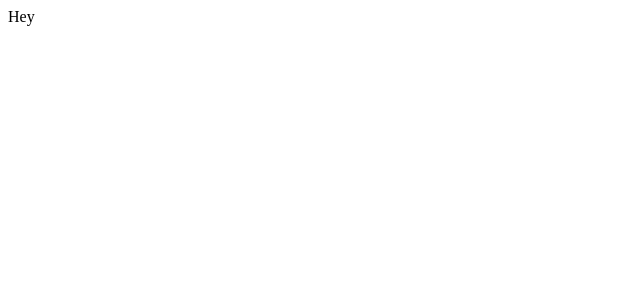
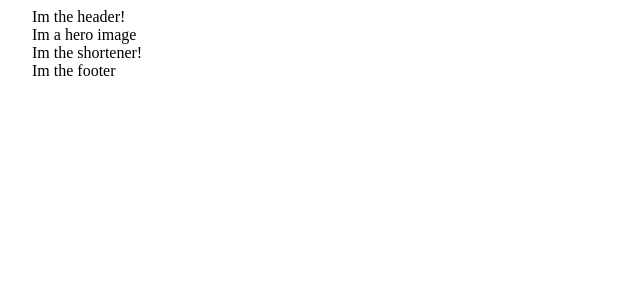
Before and after one commit to ericellb/Lightning-Link, a React (Create React App) app in the folder client/: page / in a window 1280 px wide. Shown: the top 300 px of the page, without its empty margins (0-640 px from the left). Built offline with nearby package versions, Linux system fonts and the light colour scheme.

Commit message:
More skeleton + dependancies

```diff
--- a/client/package.json
+++ b/client/package.json
@@ -5,7 +5,9 @@
   "dependencies": {
     "@material-ui/core": "^4.4.3",
     "@material-ui/icons": "^4.4.3",
+    "@types/jest": "^24.0.18",
     "@types/material-ui": "^0.21.7",
+    "@types/node": "^12.7.8",
     "@types/react": "^16.9.3",
     "@types/react-dom": "^16.9.1",
     "@types/react-redux": "^7.1.4",
--- a/client/src/components/App/index.tsx
+++ b/client/src/components/App/index.tsx
@@ -1,5 +1,18 @@
 import React from 'react';
+import Header from '../Header';
+import Hero from '../Hero';
+import Shortener from '../Shortener';
+import Footer from '../Footer';
+import HeaderBar from '../Header';
+import { Container } from '@material-ui/core';
 
 export default function App() {
-  return <div>Hey</div>;
+  return (
+    <Container>
+      <Header />
+      <Hero />
+      <Shortener />
+      <Footer />
+    </Container>
+  );
 }
--- a/client/src/components/Footer/index.tsx
+++ b/client/src/components/Footer/index.tsx
@@ -0,0 +1,5 @@
+import React from 'react';
+
+export default function Footer() {
+  return <div>Im the footer</div>;
+}
--- a/client/src/components/Header/index.tsx
+++ b/client/src/components/Header/index.tsx
@@ -0,0 +1,5 @@
+import React from 'react';
+
+export default function Header() {
+  return <div>Im the header!</div>;
+}
--- a/client/src/components/Hero/index.tsx
+++ b/client/src/components/Hero/index.tsx
@@ -0,0 +1,5 @@
+import React from 'react';
+
+export default function Hero() {
+  return <div>Im a hero image</div>;
+}
--- a/client/src/components/Shortener/index.tsx
+++ b/client/src/components/Shortener/index.tsx
@@ -0,0 +1,5 @@
+import React from 'react';
+
+export default function Shortener() {
+  return <div>Im the shortener!</div>;
+}
--- a/client/src/index.tsx
+++ b/client/src/index.tsx
@@ -5,6 +5,7 @@ import { Provider } from 'react-redux';
 import { composeWithDevTools } from 'redux-devtools-extension';
 import { createStore, applyMiddleware } from 'redux';
 import thunk from 'redux-thunk';
+import * as process from 'process';
 
 const baseUrl = process.env.NODE_ENV === 'development' ? 'http://localhost:3001' : process.env.REACT_APP_API_URL;
 
```
Also changed, not shown: 1 other file (tests, documents, lock files or other folders).
